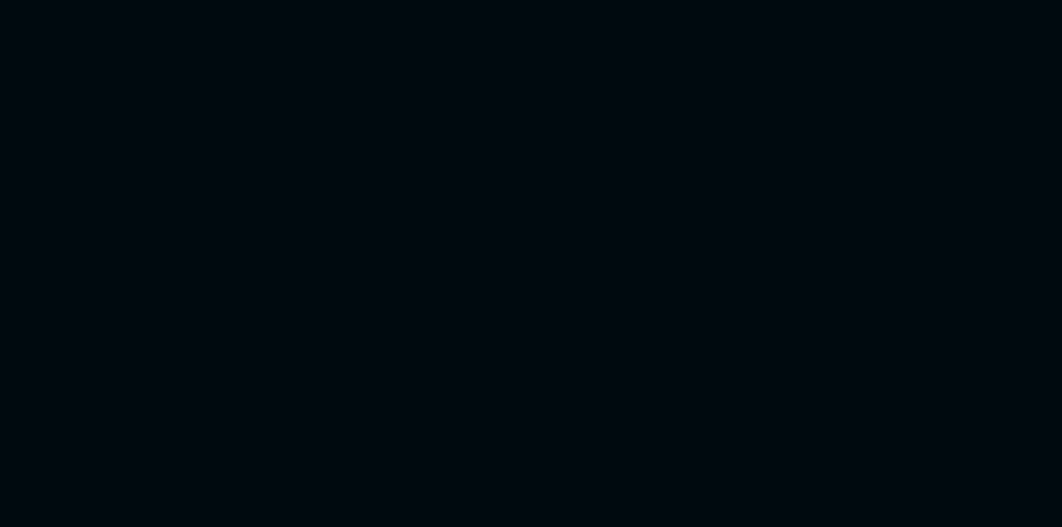
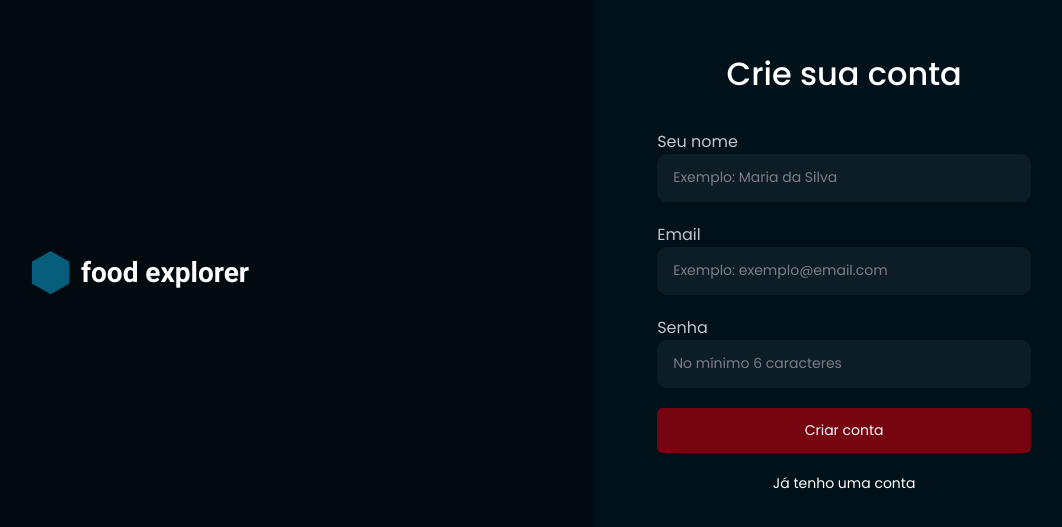
Before and after one commit to karencinca/food-explorer-front, a React (Vite) app: page /register in a window 1280 px wide. Before the commit this address had no page. Shown: the part 127-654 px from the top of the page, without its empty margins (77-1139 px from the left). Built offline with nearby package versions, Linux system fonts and the light colour scheme.

Commit message:
register user

```diff
--- a/package.json
+++ b/package.json
@@ -10,6 +10,7 @@
     "preview": "vite preview"
   },
   "dependencies": {
+    "axios": "^1.4.0",
     "react": "^18.2.0",
     "react-dom": "^18.2.0",
     "react-icons": "^4.9.0",
--- a/src/App.jsx
+++ b/src/App.jsx
@@ -9,10 +9,9 @@
 
 
 function App() {
-
   return (
     <div>
-      <AddNewPlate />
+      <HomeUser />
     </div>
   )
 }
--- a/src/components/MenuUser/index.jsx
+++ b/src/components/MenuUser/index.jsx
@@ -2,8 +2,10 @@
 import Input from '../Input'
 import { AiOutlineClose } from 'react-icons/ai'
 import Search from '../../assets/icons/Search'
+import { useState } from "react"
 
 const MenuUser = ({ isOpen, setMenuOpen }) => {
+    const [isAdmin, setIsAdmin] = useState(false)
 
     if (isOpen) {
         return (
@@ -25,6 +27,7 @@
                   />
 
                   <nav>
+                      {isAdmin && <li>Novo prato</li>}
                       <li>Sair</li>
                   </nav>
 
--- a/src/pages/SignUp/index.jsx
+++ b/src/pages/SignUp/index.jsx
@@ -1,13 +1,40 @@
+import { useState } from "react"
 import Input from "../../components/Input"
 import Button from '../../components/Button'
 import Logo from '../../components/Logo'
 import { Container } from './styles'
 import ButtonText from "../../components/ButtonText"
-import { Link } from "react-router-dom"
+import { Link, useNavigate } from "react-router-dom"
+import { api } from '../../services/api'
 import { useMediaQuery } from "react-responsive"
 
 const SignIn = () => {
     const isDesktop = useMediaQuery({ minWidth: 1024 })
+
+    const [name, setName] = useState("")
+    const [email, setEmail] = useState("")
+    const [password, setPassword] = useState("")
+
+    const navigate = useNavigate()
+
+    function handleSignUp() {
+        if (!name || !email || !password) {
+            return alert("Preencha todos os campos!")
+        }
+
+        api.post("/users", { name, email, password })
+        .then(() => {
+            alert("Usuário cadastrado com sucesso!")
+            navigate("/")
+        })
+        .catch(error => {
+            if (error.response) {
+                alert(error.response.data.message)
+            } else {
+                alert("Não foi possível realizar o cadastro.")
+            }
+        })
+    }
 
   return (
     <Container>
@@ -19,17 +46,32 @@
             <div className="form">
                 <div className="input-wrapper">
                     <label htmlFor="name">Seu nome</label>
-                    <Input placeholder="Exemplo: Maria da Silva" />
+                    <Input
+                        placeholder="Exemplo: Maria da Silva"
+                        type="text"
+                        onChange={e => setName(e.target.value)}
+                    />
                 </div>
                 <div className="input-wrapper">
                     <label htmlFor="email">Email</label>
-                    <Input placeholder="Exemplo: exemplo@email.com" />
+                    <Input
+                        placeholder="Exemplo: exemplo@email.com"
+                        type="text"
+                        onChange={e => setEmail(e.target.value)}
+                    />
                 </div>
                 <div className="input-wrapper">
                     <label htmlFor="password">Senha</label>
-                    <Input placeholder="No mínimo 6 caracteres" />
+                    <Input
+                        placeholder="No mínimo 6 caracteres"
+                        type="password"
+                        onChange={e => setPassword(e.target.value)}
+                    />
                 </div>
-                <Button title="Criar conta" />
+                <Button
+                    title="Criar conta"
+                    onClick={handleSignUp}
+                />
                 <ButtonText>
                     <Link to="/">Já tenho uma conta</Link>
                 </ButtonText>
--- a/src/routes/index.jsx
+++ b/src/routes/index.jsx
@@ -6,7 +6,7 @@
 const Routes = () => {
     return (
         <BrowserRouter>
-            <AppRoutes />
+            <AuthRoutes />
         </BrowserRouter>
     )
 }
--- /dev/null
+++ b/src/services/api.js
@@ -0,0 +1,5 @@
+import axios from 'axios'
+
+export const api = axios.create({
+    baseURL: 'http://localhost:3333'
+})
```
Also changed, not shown: src/components/MenuAdmin/index.jsx (deleted, +0 -34 lines), src/components/MenuAdmin/styles.js (deleted, +0 -41 lines), 1 other file (tests, documents, lock files or other folders).
